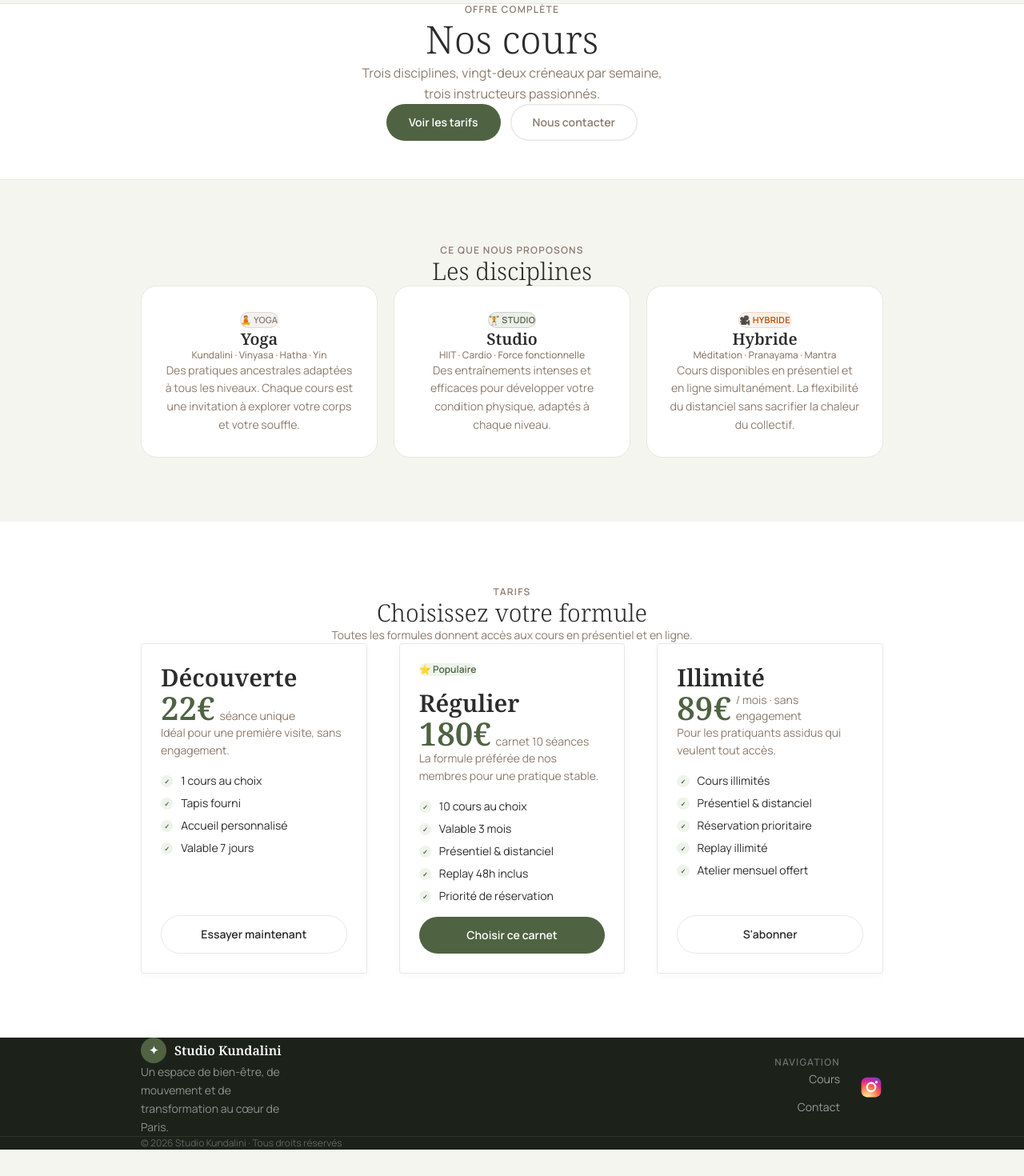
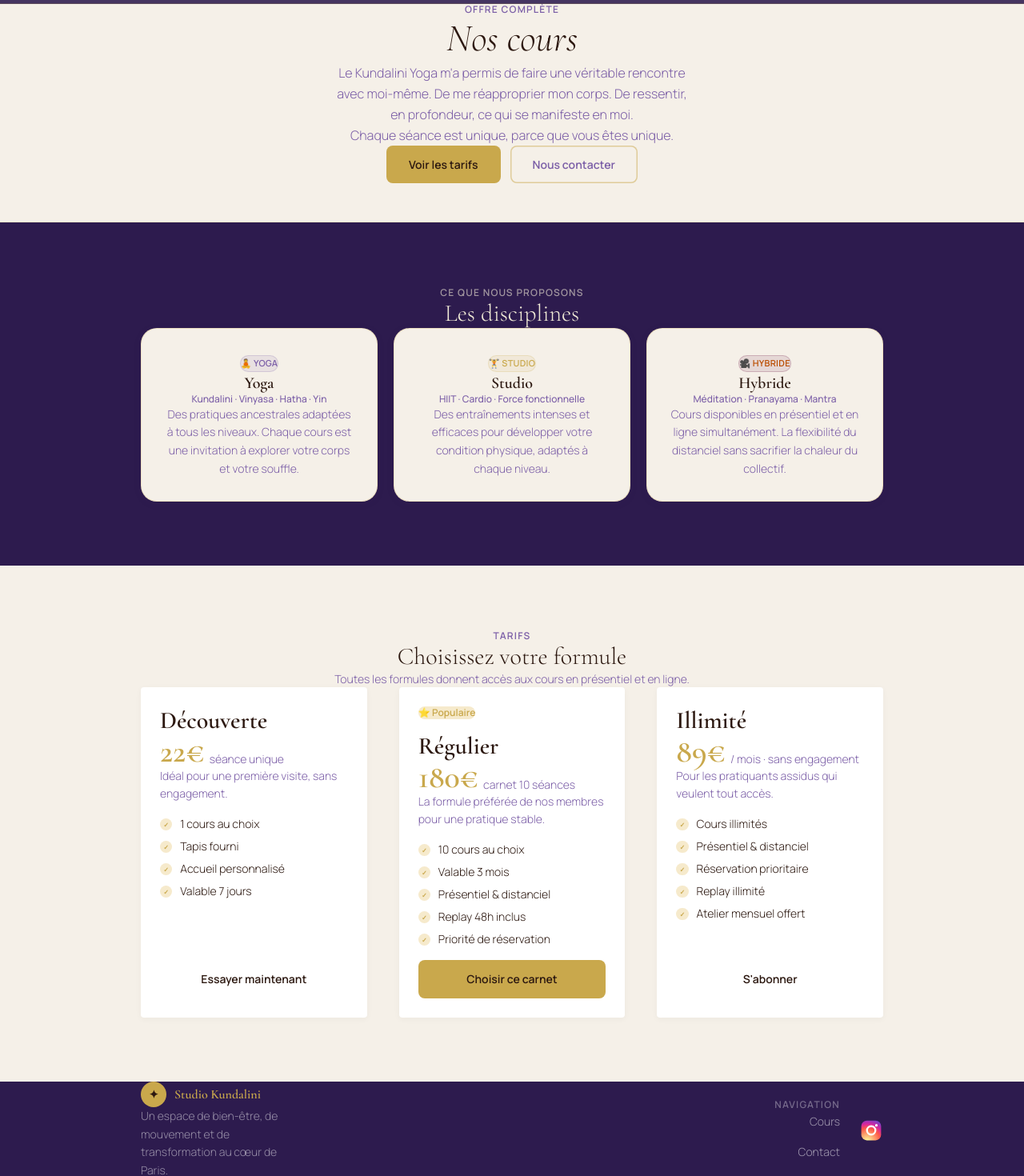
Before and after one commit to marya213/Sitedeyoga, a React (Vite) app: page /cours in a window 1280 px wide. Shown: the part 60-1530 px from the top of the page at 80% size. Before the commit the page ends 1497 px from the top, so only its background shows below. Built offline with nearby package versions, Linux system fonts and the light colour scheme.

Commit message:
ajout des fonctionalité

```diff
--- a/src/components/Footer.jsx
+++ b/src/components/Footer.jsx
@@ -8,7 +8,7 @@ const INSTAGRAM_URL = "https://www.instagram.com/emmanuelledruneau_kundalini/";
 
 export default function Footer() {
   return (
-    <footer style={{ background: "#1c221a", color: "rgba(255,255,255,.65)" }}>
+    <footer style={{ background: "#2D1B4E", color: "rgba(240,234,214,.65)" }}>
       <div
         className="section-inner py-20 px-6 sm:px-8 lg:px-0"
         style={{ display: "grid", gridTemplateColumns: "1fr", gap: "2.5rem" }}
@@ -31,7 +31,7 @@ export default function Footer() {
               </span>
               <span
                 className="font-serif font-semibold text-base"
-                style={{ color: "#fff" }}
+                style={{ color: "#C9A84C" }}
               >
                 Studio Kundalini
               </span>
@@ -111,7 +111,7 @@ export default function Footer() {
       </div>
 
       {/* Bas */}
-      <div style={{ borderTop: "1px solid rgba(255,255,255,.08)" }}>
+      <div style={{ borderTop: "1px solid rgba(201,168,76,.15)" }}>
         <div
           className="section-inner py-5 px-6 sm:px-8 lg:px-0 flex flex-col sm:flex-row items-center justify-between gap-2 text-xs"
           style={{ color: "rgba(255,255,255,.3)" }}
--- a/src/index.css
+++ b/src/index.css
@@ -1,36 +1,36 @@
-@import url('https://fonts.googleapis.com/css2?family=Noto+Serif:ital,wght@0,300;0,400;0,600;1,300;1,400&family=Manrope:wght@300;400;500;600;700&display=swap');
+@import url('https://fonts.googleapis.com/css2?family=Cormorant+Garamond:ital,wght@0,300;0,400;0,600;1,300;1,400;1,600&family=Manrope:wght@300;400;500;600&display=swap');
 @import "tailwindcss";
 
 /* ── Design tokens ─────────────────────────────────────────── */
 @theme {
-  /* Couleurs principales */
-  --color-primary:      #4F6342;
-  --color-primary-dk:   #3a4a30;
-  --color-primary-lt:   #6a8257;
-  --color-primary-bg:   #eef3eb;
+  /* Couleurs principales — palette Kundalini */
+  --color-primary:      #C9A84C;   /* or doré */
+  --color-primary-dk:   #a8883a;
+  --color-primary-lt:   #e0bc6f;
+  --color-primary-bg:   #f6eacc;   /* doré très clair */
 
-  --color-secondary:    #8C7B6E;
-  --color-secondary-bg: #f3ede9;
+  --color-secondary:    #7B5EA7;   /* violet moyen */
+  --color-secondary-bg: #edeaf5;
 
-  --color-tertiary:     #D4A373;
-  --color-tertiary-bg:  #faf0e4;
+  --color-tertiary:     #8B4A6B;   /* mauve rosé */
+  --color-tertiary-bg:  #f4e8ef;
 
-  --color-neutral:      #F5F5F0;
-  --color-surface:      #ffffff;
-  --color-border:       #E8E8E3;
+  --color-neutral:      #F5F0E8;   /* crème chaud */
+  --color-surface:      #F5F0E8;
+  --color-border:       #ddc882;   /* ligne dorée subtile */
 
   /* Textes */
-  --color-ink:          #2C2C2C;
-  --color-ink-muted:    #8C7B6E;
-  --color-ink-faint:    #B8B0A8;
+  --color-ink:          #2C1810;   /* brun foncé sur fond clair */
+  --color-ink-muted:    #6b4035;
+  --color-ink-faint:    #b09075;
 
   /* Polices */
-  --font-serif: "Noto Serif", Georgia, serif;
+  --font-serif: "Cormorant Garamond", Georgia, serif;
   --font-sans:  Manrope, system-ui, sans-serif;
 
   /* Espacements clés */
   --section-y: 5rem;
-  --container: 60rem;   /* max-w utilisé : ~960px */
+  --container: 60rem;
 }
 
 /* ── Reset & base ───────────────────────────────────────────── */
@@ -41,7 +41,8 @@ body {
   font-family: var(--font-sans);
   background: var(--color-neutral);
   color: var(--color-ink);
-  line-height: 1.6;
+  line-height: 1.7;
+  font-weight: 300;
   -webkit-font-smoothing: antialiased;
 }
 
@@ -51,6 +52,8 @@ h1, h2, h3, h4 {
   color: var(--color-ink);
 }
 
+h1 { font-style: italic; }
+
 a { color: inherit; text-decoration: none; }
 img { display: block; max-width: 100%; }
 button { cursor: pointer; }
@@ -58,7 +61,7 @@ button { cursor: pointer; }
 
 /* ── Composants réutilisables ───────────────────────────────── */
 
-/* Bouton primaire */
+/* Bouton — coins légèrement arrondis, fond doré */
 .btn {
   display: inline-flex;
   align-items: center;
@@ -67,33 +70,34 @@ button { cursor: pointer; }
   font-family: var(--font-sans);
   font-size: .875rem;
   font-weight: 600;
-  border-radius: 9999px;
+  border-radius: .5rem;
   padding: .75rem 1.75rem;
   border: none;
   transition: background .2s, color .2s, box-shadow .2s;
   white-space: nowrap;
 }
-.btn-primary   { background: var(--color-primary); color: #fff; }
+.btn-primary   { background: var(--color-primary); color: #2C1810; }
 .btn-primary:hover { background: var(--color-primary-dk); }
 
-.btn-secondary { background: transparent; color: var(--color-secondary); box-shadow: inset 0 0 0 1.5px var(--color-border); }
-.btn-secondary:hover { background: var(--color-secondary-bg); }
+.btn-secondary { background: transparent; color: var(--color-secondary); box-shadow: inset 0 0 0 1.5px rgba(201,168,76,.5); }
+.btn-secondary:hover { background: var(--color-primary-bg); }
 
-.btn-inverted  { background: var(--color-ink); color: #fff; }
-.btn-inverted:hover { background: #3a3a3a; }
+.btn-inverted  { background: #2D1B4E; color: #F0EAD6; }
+.btn-inverted:hover { background: #3D2060; }
 
-.btn-outlined  { background: transparent; color: #fff; box-shadow: inset 0 0 0 1.5px rgba(255,255,255,.35); }
-.btn-outlined:hover { background: rgba(255,255,255,.1); }
+.btn-outlined  { background: transparent; color: #F0EAD6; box-shadow: inset 0 0 0 1.5px rgba(240,234,214,.4); }
+.btn-outlined:hover { background: rgba(240,234,214,.08); }
 
-/* Carte */
+/* Carte — fond crème, bordure dorée douce */
 .card {
-  background: var(--color-surface);
+  background: #F5F0E8;
   border-radius: 1.25rem;
-  border: 1px solid var(--color-border);
+  border: 1px solid rgba(201,168,76,.25);
   padding: 1.75rem;
   transition: transform .2s, box-shadow .2s;
+  box-shadow: 0 2px 12px rgba(45,27,78,.06);
 }
-.card:hover { transform: translateY(-2px); box-shadow: 0 8px 24px rgba(44,44,44,.08); }
+.card:hover { transform: translateY(-2px); box-shadow: 0 8px 28px rgba(45,27,78,.13); }
 
 /* Pill / chip */
 .pill {
@@ -108,11 +112,11 @@ button { cursor: pointer; }
   padding: .3rem .75rem;
   border: 1px solid transparent;
 }
-.pill-primary   { background: var(--color-primary-bg);   color: var(--color-primary);   border-color: var(--color-primary-bg); }
-.pill-secondary { background: var(--color-secondary-bg); color: var(--color-secondary); border-color: var(--color-secondary-bg); }
-.pill-tertiary  { background: var(--color-tertiary-bg);  color: #a0622a;                border-color: var(--color-tertiary-bg); }
+.pill-primary   { background: rgba(139,74,107,.13); color: #8B4A6B; border-color: rgba(139,74,107,.2); }
+.pill-secondary { background: rgba(201,168,76,.16); color: #7a5520; border-color: rgba(201,168,76,.22); }
+.pill-tertiary  { background: rgba(45,27,78,.1);    color: #7B5EA7; border-color: rgba(45,27,78,.14); }
 
-/* Icône nav (cercle) */
+/* Icône nav (cercle) — dorée */
 .nav-icon {
   width: 2.25rem;
   height: 2.25rem;
@@ -120,18 +124,18 @@ button { cursor: pointer; }
   display: flex;
   align-items: center;
   justify-content: center;
-  background: var(--color-primary-bg);
-  color: var(--color-primary);
-  transition: background .2s;
+  background: rgba(201,168,76,.18);
+  color: #C9A84C;
+  transition: background .2s, color .2s;
 }
-.nav-icon:hover { background: var(--color-primary); color: #fff; }
-.nav-icon.active { background: var(--color-primary); color: #fff; }
+.nav-icon:hover { background: #C9A84C; color: #2C1810; }
+.nav-icon.active { background: #C9A84C; color: #2C1810; }
 
 /* Input */
 .input {
   width: 100%;
-  background: var(--color-surface);
-  border: 1.5px solid var(--color-border);
+  background: #fff;
+  border: 1.5px solid rgba(201,168,76,.3);
   border-radius: .75rem;
   padding: .75rem 1rem;
   font-family: var(--font-sans);
@@ -142,7 +146,7 @@ button { cursor: pointer; }
 }
 .input:focus {
   border-color: var(--color-primary);
-  box-shadow: 0 0 0 3px var(--color-primary-bg);
+  box-shadow: 0 0 0 3px rgba(201,168,76,.15);
 }
 
 /* Section layout helper */
@@ -154,6 +158,6 @@ button { cursor: pointer; }
 
 /* Scrollbar */
 ::-webkit-scrollbar { width: 5px; }
-::-webkit-scrollbar-track { background: var(--color-neutral); }
-::-webkit-scrollbar-thumb { background: var(--color-border); border-radius: 3px; }
-::-webkit-scrollbar-thumb:hover { background: var(--color-ink-faint); }
+::-webkit-scrollbar-track { background: #F5F0E8; }
+::-webkit-scrollbar-thumb { background: rgba(201,168,76,.45); border-radius: 3px; }
+::-webkit-scrollbar-thumb:hover { background: #C9A84C; }
--- a/src/pages/APropos.jsx
+++ b/src/pages/APropos.jsx
@@ -30,8 +30,8 @@ export default function APropos() {
       {/* ══ Header ════════════════════════════════════════════ */}
       <section
         style={{
-          background: "#fff",
-          borderBottom: "1px solid var(--color-border)",
+          background: "#F5F0E8",
+          borderBottom: "1px solid rgba(201,168,76,.2)",
           padding: "4rem 0 3rem",
         }}
       >
@@ -64,7 +64,7 @@ export default function APropos() {
 
       {/* ══ Histoire ══════════════════════════════════════════ */}
       <section
-        style={{ background: "var(--color-neutral)", padding: "5rem 0" }}
+        style={{ background: "#2D1B4E", padding: "5rem 0" }}
       >
         <div
           className="section-inner md:grid-cols-2"
@@ -74,31 +74,35 @@ export default function APropos() {
           <div>
             <p
               className="text-xs font-semibold uppercase tracking-widest mb-4"
-              style={{ color: "var(--color-secondary)" }}
+              style={{ color: "rgba(240,234,214,.6)" }}
             >
               2018 – Aujourd'hui
             </p>
-            <h2 className="font-serif font-light text-3xl md:text-4xl mb-6">
+            <h2 className="font-serif font-light text-3xl md:text-4xl mb-6"
+                style={{ color: "#F0EAD6" }}>
               Un studio fondé sur la passion et la transmission
             </h2>
-            <p
-              className="text-sm leading-relaxed mb-4"
-              style={{ color: "var(--color-secondary)" }}
+            <div
+              className="text-sm leading-relaxed mb-10"
+              style={{ color: "rgba(240,234,214,.82)", display: "flex", flexDirection: "column", gap: "1rem" }}
             >
-              Studio Kundalini est né en 2018 de la vision de Sophie Martin,
-              certifiée KRI Level 2, qui souhaitait créer un espace parisien
-              alliant la profondeur des traditions orientales à l'efficacité des
-              méthodes modernes de fitness.
-            </p>
-            <p
-              className="text-sm leading-relaxed mb-10"
-              style={{ color: "var(--color-secondary)" }}
-            >
-              Depuis, le studio a accueilli plus de 400 membres et s'est entouré
-              de Marc Viguier et Léa Renard pour proposer une offre complète et
-              inclusive, du Kundalini le plus introspectif au HIIT le plus
-              intense.
-            </p>
+              <p>Le Kundalini Yoga m'a permis de faire une véritable rencontre avec moi-même. De me réapproprier mon corps. De ressentir, en profondeur, ce qui se manifeste en moi.</p>
+              <p>En 15 ans de pratique, il a été un véritable révélateur de mes émotions. Il m'a permis de comprendre ce qui se jouait à l'intérieur de moi&nbsp;: mes comportements répétés, mes scénarios inconscients… et de me confronter à ce qu'il y avait de moins agréable, de moins glorieux aussi.</p>
+              <p>Oui… choisir de pratiquer le Kundalini Yoga vient bousculer ce qui est bien rangé à l'intérieur de soi.</p>
+              <p>Je dis souvent dans mes cours que le Kundalini Yoga&nbsp;: <em style={{ color: "#F0EAD6" }}>"C'est comme une boule à neige que l'on vient secouer"</em>. Ça remue le corps, l'esprit, les émotions… Puis, peu à peu, tout vient se déposer.</p>
+              <p>C'est un espace de tempête intérieure&nbsp;: l'énergie se lève, circule, le mental s'agite, résiste… On traverse. Et puis le calme revient, dans la relaxation.</p>
+              <p>Comme dans la vie.</p>
+              <p>On passe par l'inconfort d'une posture, d'un mouvement exigeant, d'un souffle difficile à maintenir… Et il faut "tenir bon" — comme je le dis souvent en cours. Puis, à un moment, quelque chose lâche&nbsp;: les résistances physiques… et parfois des émotions retenues depuis trop longtemps.</p>
+              <p>C'est un véritable chemin initiatique. Chaque séance est unique, parce que vous êtes unique.</p>
+              <p>Choisir d'expérimenter le Kundalini Yoga, ce n'est pas simplement s'offrir une pause d'une heure, ni "faire du yoga parce que c'est bon pour la santé".</p>
+              <p>C'est une rencontre avec soi, séance après séance. Une reconnexion à sa propre grandeur, à sa sagesse intérieure. Une manière de cultiver ce qu'il y a de plus juste et de plus vivant en soi.</p>
+              <p>Je ne viens pas vous proposer un cours de yoga "classique". Je viens vous transmettre ce que j'ai vécu, ce que cette pratique m'a permis de traverser, et comment elle m'a transformée, année après année.</p>
+              <p>En cheminant avec moi, semaine après semaine, vous irez à votre propre rencontre…</p>
+              <p>mais aussi, parfois, à la rencontre de parts de vous que vous n'auriez pas forcément envie de voir.</p>
+              <p>Ces parts d'ombre font aussi partie du chemin.</p>
+              <p>Grandir, s'élever en conscience, avec honnêteté et discernement — c'est ce que je vous propose.</p>
+              <p style={{ color: "#C9A84C", fontFamily: "var(--font-serif)", fontStyle: "italic", fontSize: "1.1rem", marginTop: ".5rem" }}>Sat Nam</p>
+            </div>
 
             {/* Stats */}
             <div className="flex gap-8 flex-wrap">
@@ -106,13 +110,13 @@ export default function APropos() {
                 <div key={s.label}>
                   <div
                     className="font-serif font-semibold text-2xl"
-                    style={{ color: "var(--color-primary)" }}
+                    style={{ color: "#C9A84C" }}
                   >
                     {s.value}
                   </div>
                   <div
                     className="text-xs mt-0.5"
-                    style={{ color: "var(--color-secondary)" }}
+                    style={{ color: "rgba(240,234,214,.6)" }}
                   >
                     {s.label}
                   </div>
@@ -149,7 +153,7 @@ export default function APropos() {
       </section>
 
       {/* ══ Valeurs ═══════════════════════════════════════════ */}
-      <section style={{ background: "#fff", padding: "5rem 0" }}>
+      <section style={{ background: "#F5F0E8", padding: "5rem 0" }}>
         <div className="section-inner">
           <div className="text-center mb-12">
             <p
--- a/src/pages/Cours.jsx
+++ b/src/pages/Cours.jsx
@@ -16,7 +16,7 @@ export default function Cours() {
     <main className="pt-16">
 
       {/* ══ Header ════════════════════════════════════════════ */}
-      <section style={{ background: '#fff', borderBottom: '1px solid var(--color-border)', padding: '4rem 0 3rem' }}>
+      <section style={{ background: '#F5F0E8', borderBottom: '1px solid rgba(201,168,76,.2)', padding: '4rem 0 3rem' }}>
         <div className="section-inner text-center">
           <p className="text-xs font-semibold uppercase tracking-widest mb-3"
              style={{ color: 'var(--color-secondary)' }}>
@@ -26,10 +26,13 @@ export default function Cours() {
               style={{ fontSize: 'clamp(2rem,5vw,3rem)' }}>
             Nos cours
           </h1>
+          <p className="leading-relaxed mb-3"
+             style={{ color: 'var(--color-secondary)', maxWidth: '48ch', marginInline: 'auto' }}>
+            Le Kundalini Yoga m'a permis de faire une véritable rencontre avec moi-même. De me réapproprier mon corps. De ressentir, en profondeur, ce qui se manifeste en moi.
+          </p>
           <p className="leading-relaxed mb-8"
-             style={{ color: 'var(--color-secondary)', maxWidth: '40ch', marginInline: 'auto' }}>
-            Trois disciplines, vingt-deux créneaux par semaine, trois instructeurs
-            passionnés.
+             style={{ color: 'var(--color-secondary)', maxWidth: '48ch', marginInline: 'auto' }}>
+            Chaque séance est unique, parce que vous êtes unique.
           </p>
           <div className="flex flex-col sm:flex-row gap-3 justify-center">
             <a href="#tarifs" className="btn btn-primary" style={{ padding: '.75rem 1.75rem' }}>
@@ -43,14 +46,14 @@ export default function Cours() {
       </section>
 
       {/* ══ Disciplines ═══════════════════════════════════════ */}
-      <section style={{ background: 'var(--color-neutral)', padding: '5rem 0' }}>
+      <section style={{ background: '#2D1B4E', padding: '5rem 0' }}>
         <div className="section-inner">
           <div className="text-center mb-12">
             <p className="text-xs font-semibold uppercase tracking-widest mb-3"
-               style={{ color: 'var(--color-secondary)' }}>
+               style={{ color: 'rgba(240,234,214,.6)' }}>
               Ce que nous proposons
             </p>
-            <h2 className="font-serif font-light text-3xl">Les disciplines</h2>
+            <h2 className="font-serif font-light text-3xl" style={{ color: '#F0EAD6' }}>Les disciplines</h2>
           </div>
 
           <div className="grid grid-cols-1 md:grid-cols-3 gap-5">
@@ -73,7 +76,7 @@ export default function Cours() {
       </section>
 
       {/* ══ Tarifs ════════════════════════════════════════════ */}
-      <section id="tarifs" style={{ background: '#fff', padding: '5rem 0' }}>
+      <section id="tarifs" style={{ background: '#F5F0E8', padding: '5rem 0' }}>
         <div className="section-inner">
           <div className="text-center mb-12">
             <p className="text-xs font-semibold uppercase tracking-widest mb-3"
@@ -168,15 +171,15 @@ export default function Cours() {
                     width: '100%',
                     justifyContent: 'center',
                     border: plan.highlighted ? 'none' : '1px solid var(--color-border)',
-                    background: plan.highlighted ? 'var(--color-primary)' : '#fff',
-                    color: plan.highlighted ? '#fff' : 'var(--color-ink)',
+                    background: plan.highlighted ? '#C9A84C' : '#fff',
+                    color: plan.highlighted ? '#2C1810' : 'var(--color-ink)',
                     padding: '.75rem 1.5rem',
                   }}
                   onMouseEnter={e => {
-                    e.currentTarget.style.background = plan.highlighted ? 'var(--color-primary-dk)' : 'var(--color-neutral)'
+                    e.currentTarget.style.background = plan.highlighted ? '#a8883a' : 'rgba(201,168,76,.08)'
                   }}
                   onMouseLeave={e => {
-                    e.currentTarget.style.background = plan.highlighted ? 'var(--color-primary)' : '#fff'
+                    e.currentTarget.style.background = plan.highlighted ? '#C9A84C' : '#fff'
                   }}
                 >
                   {plan.cta}
--- a/src/pages/Home.jsx
+++ b/src/pages/Home.jsx
@@ -49,18 +49,18 @@ const TESTIMONIALS = [
 function Pill({ type }) {
   const styles = {
     yoga: {
-      bg: "var(--color-secondary-bg)",
-      color: "var(--color-secondary)",
+      bg: "rgba(139,74,107,.13)",
+      color: "#8B4A6B",
       label: "🧘 Yoga",
     },
     studio: {
-      bg: "var(--color-primary-bg)",
-      color: "var(--color-primary)",
+      bg: "rgba(201,168,76,.15)",
+      color: "#7a5520",
       label: "🏋️ Studio",
     },
     hybride: {
-      bg: "var(--color-tertiary-bg)",
-      color: "#a0622a",
+      bg: "rgba(45,27,78,.12)",
+      color: "#7B5EA7",
       label: "🎥 Hybride",
     },
   };
@@ -101,7 +101,7 @@ export default function Home() {
           className="absolute inset-0"
           style={{
             background:
-              "linear-gradient(170deg,#1a2514cc 0%,#1e2a1899 50%,#1a2514e0 100%)",
+              "linear-gradient(170deg, #3D2060cc 0%, #2D1B4E99 50%, #2D1B4Ee0 100%)",
           }}
         />
 
@@ -121,7 +121,7 @@ export default function Home() {
             Retrouvez l’harmonie du corps et de l’esprit grâce au yoga avec{" "}
             <em
               className="not-italic font-semibold"
-              style={{ color: "var(--color-tertiary)" }}
+              style={{ color: "#C9A84C" }}
             >
               Kundalini Yoga
             </em>
@@ -162,7 +162,7 @@ export default function Home() {
               <div key={s.label} className="text-center">
                 <div
                   className="font-serif font-semibold text-2xl"
-                  style={{ color: "var(--color-tertiary)" }}
+                  style={{ color: "#C9A84C" }}
                 >
                   {s.value}
                 </div>
@@ -246,7 +246,7 @@ export default function Home() {
       </section>
 
       {/* ══ Citation ══════════════════════════════════════════ */}
-      <section style={{ background: "#fff", padding: "5rem 0" }}>
+      <section style={{ background: "#2D1B4E", padding: "5rem 0" }}>
         <div
           className="section-inner text-center"
           style={{ maxWidth: "38rem" }}
@@ -256,8 +256,8 @@ export default function Home() {
             style={{
               fontSize: "5rem",
               lineHeight: 1,
-              color: "var(--color-tertiary)",
-              opacity: 0.25,
+              color: "#C9A84C",
+              opacity: 0.35,
             }}
           >
             "
@@ -266,7 +266,7 @@ export default function Home() {
             className="font-serif italic font-light"
             style={{
               fontSize: "clamp(1.125rem,2.5vw,1.375rem)",
-              color: "var(--color-ink)",
+              color: "#F0EAD6",
               lineHeight: 1.65,
               marginTop: "-1.5rem",
               marginBottom: "1.5rem",
@@ -278,7 +278,7 @@ export default function Home() {
           </blockquote>
           <p
             className="text-sm font-medium"
-            style={{ color: "var(--color-secondary)" }}
+            style={{ color: "rgba(240,234,214,.6)" }}
           >
             — Claire B., membre depuis 2024
           </p>
@@ -289,20 +289,20 @@ export default function Home() {
       <section
         className="text-center text-white"
         style={{
-          background: "var(--color-primary)",
+          background: "#2D1B4E",
           padding: "5rem clamp(1.25rem,5vw,3rem)",
         }}
       >
         <div style={{ maxWidth: "36rem", marginInline: "auto" }}>
           <h2
-            className="font-serif font-light text-white mb-4"
-            style={{ fontSize: "clamp(1.75rem,4vw,2.5rem)" }}
+            className="font-serif font-light mb-4"
+            style={{ fontSize: "clamp(1.75rem,4vw,2.5rem)", color: "#F0EAD6" }}
           >
             Prêt·e à commencer ?
           </h2>
           <p
             className="mb-8 leading-relaxed"
-            style={{ color: "rgba(255,255,255,.72)", fontSize: ".9375rem" }}
+            style={{ color: "rgba(240,234,214,.72)", fontSize: ".9375rem" }}
           >
             Rejoignez notre communauté et découvrez votre premier cours avec
             notre Pass Découverte.
@@ -312,8 +312,8 @@ export default function Home() {
               to="/cours"
               className="btn"
               style={{
-                background: "#fff",
-                color: "var(--color-primary)",
+                background: "#C9A84C",
+                color: "#2C1810",
                 padding: ".875rem 2rem",
               }}
             >
```
Also changed, not shown: src/components/Navbar.jsx (+14 -14 lines), src/pages/Contact.jsx (+10 -10 lines), public/img/yoga.jpg, 1 other file (tests, documents, lock files or other folders).
